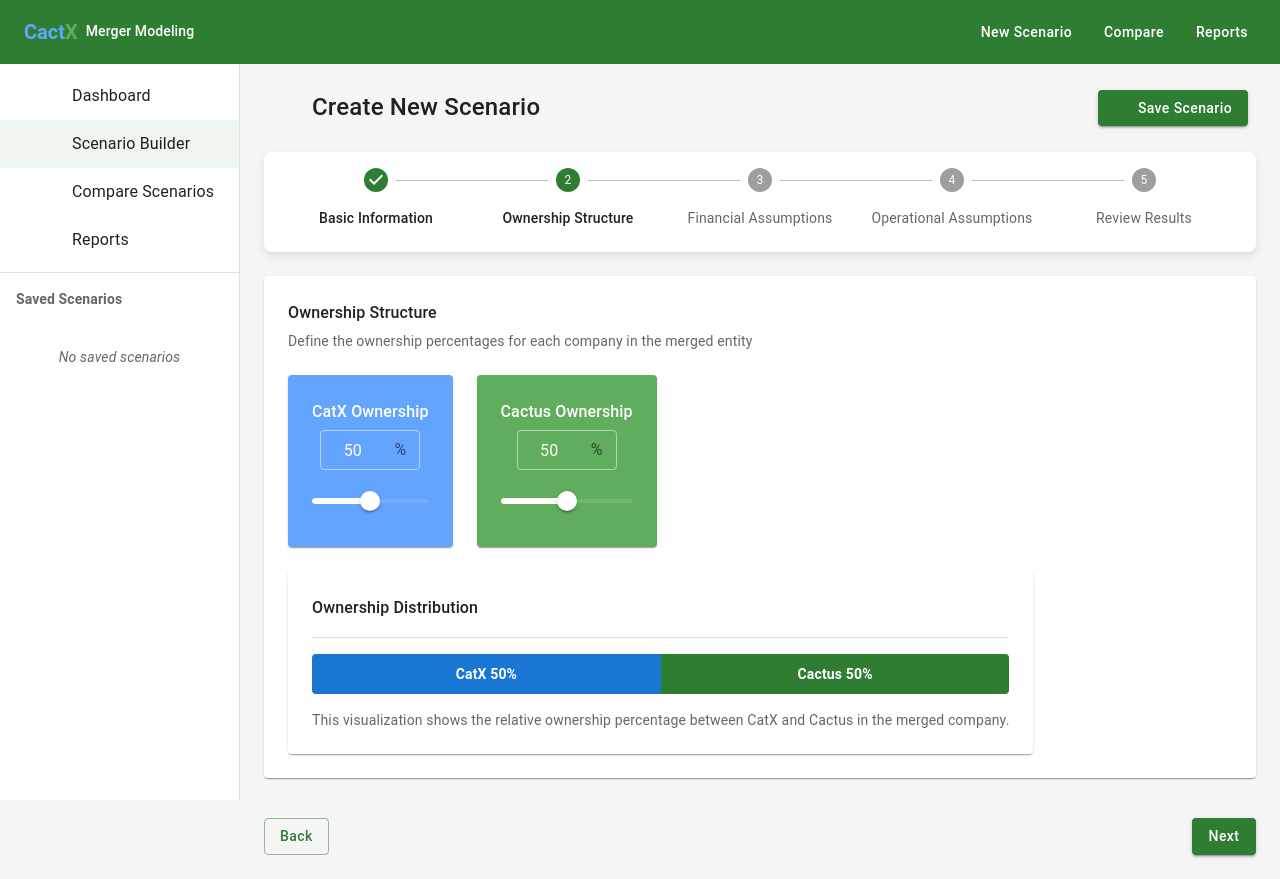
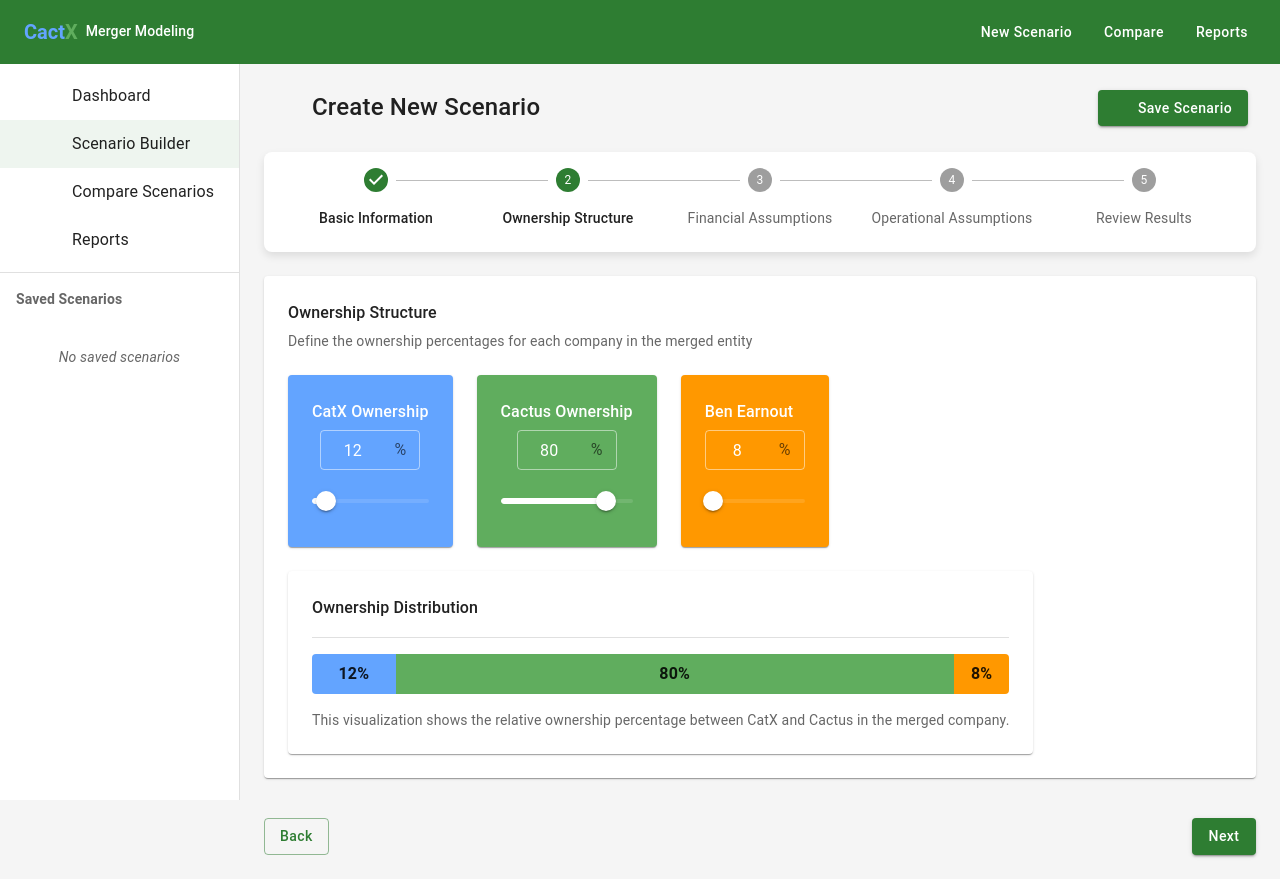
Before and after one commit to cactus-bm/cactx, a React (Create React App) app in the folder cactx/: page /scenarios in a window 1280 px wide. Both pictures are taken after a click on the button "Next". Built offline with nearby package versions, Linux system fonts and the light colour scheme; some icons are missing.

Commit message:
Add Ben earnout and implement proportional ownership adjustment logic

```diff
--- a/cactx/src/components/scenarios/ScenarioBuilder.js
+++ b/cactx/src/components/scenarios/ScenarioBuilder.js
@@ -67,8 +67,9 @@
     },
     createdAt: new Date().toISOString(),
     ownership: {
-      catx: 50,
-      cactus: 50
+      catx: 12,
+      cactus: 80,
+      ben: 8
     },
     financialAssumptions: {
       costSynergies: 10,
--- a/cactx/src/components/scenarios/steps/OwnershipStructure.js
+++ b/cactx/src/components/scenarios/steps/OwnershipStructure.js
@@ -11,29 +11,87 @@
 } from '@mui/material';
 
 const OwnershipStructure = ({ data, onChange }) => {
+  // Ensure the initial values are within bounds
+  const { catx = 0, cactus = 0, ben = 0 } = data;
+
+  // Handler for adjusting all three values to ensure they sum to 100%
+  const adjustValues = (field, newValue) => {
+    // Get current values
+    const current = { ...data };
+
+    // Update the changed field
+    current[field] = newValue;
+
+    // Calculate how much we need to adjust the other fields
+    const total = Object.values(current).reduce((sum, val) => sum + val, 0);
+    const excess = total - 100;
+
+    if (excess !== 0) {
+      // Find the other two fields
+      const otherFields = Object.keys(current).filter(key => key !== field);
+
+      // Calculate proportions of the other fields
+      const otherTotal = otherFields.reduce((sum, key) => sum + current[key], 0);
+
+      if (otherTotal > 0) {
+        // Adjust the other fields proportionally
+        otherFields.forEach(key => {
+          const proportion = current[key] / otherTotal;
+          current[key] = Math.max(0, current[key] - excess * proportion);
+          // Round to integers
+          current[key] = Math.round(current[key]);
+        });
+
+        // Final adjustment to ensure sum is exactly 100
+        const finalTotal = Object.values(current).reduce((sum, val) => sum + val, 0);
+        if (finalTotal !== 100) {
+          // Add/subtract the difference from the largest other field
+          const largestField = otherFields.reduce((a, b) => current[a] > current[b] ? a : b);
+          current[largestField] += (100 - finalTotal);
+        }
+      } else {
+        // If other fields are already 0, adjust the current field
+        current[field] = 100;
+      }
+    }
+
+    // Update all fields in the state
+    Object.keys(current).forEach(key => {
+      onChange(key, current[key]);
+    });
+  };
+
+  // Change handlers for each owner
   const handleCatXChange = (event, newValue) => {
-    onChange('catx', newValue);
-    onChange('cactus', 100 - newValue);
+    adjustValues('catx', newValue);
   };
 
   const handleCactusChange = (event, newValue) => {
-    onChange('cactus', newValue);
-    onChange('catx', 100 - newValue);
+    adjustValues('cactus', newValue);
+  };
+
+  const handleBenChange = (event, newValue) => {
+    adjustValues('ben', newValue);
   };
 
   const handleCatXInputChange = (event) => {
     const value = Math.min(100, Math.max(0, Number(event.target.value)));
     if (!isNaN(value)) {
-      onChange('catx', value);
-      onChange('cactus', 100 - value);
+      adjustValues('catx', value);
     }
   };
 
   const handleCactusInputChange = (event) => {
     const value = Math.min(100, Math.max(0, Number(event.target.value)));
     if (!isNaN(value)) {
-      onChange('cactus', value);
-      onChange('catx', 100 - value);
+      adjustValues('cactus', value);
+    }
+  };
+
+  const handleBenInputChange = (event) => {
+    const value = Math.min(100, Math.max(0, Number(event.target.value)));
+    if (!isNaN(value)) {
+      adjustValues('ben', value);
     }
   };
 
@@ -47,7 +105,7 @@
       </Typography>
 
       <Grid container spacing={3}>
-        <Grid item xs={12} md={6}>
+        <Grid item xs={12} md={4}>
           <Paper sx={{ p: 3, bgcolor: 'secondary.light', color: 'white' }}>
             <Typography variant="h6" gutterBottom>
               CatX Ownership
@@ -99,7 +157,7 @@
           </Paper>
         </Grid>
 
-        <Grid item xs={12} md={6}>
+        <Grid item xs={12} md={4}>
           <Paper sx={{ p: 3, bgcolor: 'primary.light', color: 'white' }}>
             <Typography variant="h6" gutterBottom>
               Cactus Ownership
@@ -151,6 +209,58 @@
           </Paper>
         </Grid>
 
+        <Grid item xs={12} md={4}>
+          <Paper sx={{ p: 3, bgcolor: 'warning.light', color: 'white' }}>
+            <Typography variant="h6" gutterBottom>
+              Ben Earnout
+            </Typography>
+            <Box sx={{ display: 'flex', alignItems: 'center', justifyContent: 'center', mb: 2 }}>
+              <TextField
+                value={data.ben}
+                onChange={handleBenInputChange}
+                variant="outlined"
+                size="small"
+                sx={{
+                  width: '100px',
+                  input: { color: 'white', textAlign: 'center' },
+                  '& .MuiOutlinedInput-root': {
+                    '& fieldset': { borderColor: 'rgba(255, 255, 255, 0.5)' },
+                    '&:hover fieldset': { borderColor: 'white' },
+                    '&.Mui-focused fieldset': { borderColor: 'white' },
+                  }
+                }}
+                InputProps={{
+                  endAdornment: <InputAdornment position="end" sx={{ color: 'white' }}>%</InputAdornment>,
+                }}
+                inputProps={{
+                  min: 0,
+                  max: 100,
+                  type: 'number',
+                  'aria-labelledby': 'ben-ownership-input',
+                }}
+              />
+            </Box>
+            <Slider
+              value={data.ben}
+              onChange={handleBenChange}
+              aria-labelledby="ben-ownership-slider"
+              valueLabelDisplay="auto"
+              step={1}
+              min={0}
+              max={100}
+              sx={{
+                color: 'white',
+                '& .MuiSlider-thumb': {
+                  backgroundColor: 'white',
+                },
+                '& .MuiSlider-rail': {
+                  backgroundColor: 'rgba(255, 255, 255, 0.3)',
+                }
+              }}
+            />
+          </Paper>
+        </Grid>
+
         <Grid item xs={12}>
           <Paper sx={{ p: 3 }}>
             <Typography variant="h6" gutterBottom>
@@ -166,37 +276,39 @@
             }}>
               <Box
                 sx={{
+                  backgroundColor: 'secondary.light',
                   width: `${data.catx}%`,
-                  bgcolor: 'secondary.main',
                   display: 'flex',
                   alignItems: 'center',
                   justifyContent: 'center',
-                  color: 'white',
-                  transition: 'width 0.3s ease'
-                }}
-              >
-                {data.catx > 10 && (
-                  <Typography variant="body2" fontWeight="bold">
-                    CatX {data.catx}%
-                  </Typography>
-                )}
+                  fontWeight: 'bold',
+                  minWidth: data.catx > 0 ? '40px' : '0px'
+                }}>
+                {data.catx}%
               </Box>
               <Box
                 sx={{
+                  backgroundColor: 'primary.light',
                   width: `${data.cactus}%`,
-                  bgcolor: 'primary.main',
                   display: 'flex',
                   alignItems: 'center',
                   justifyContent: 'center',
-                  color: 'white',
-                  transition: 'width 0.3s ease'
-                }}
-              >
-                {data.cactus > 10 && (
-                  <Typography variant="body2" fontWeight="bold">
-                    Cactus {data.cactus}%
-                  </Typography>
-                )}
+                  fontWeight: 'bold',
+                  minWidth: data.cactus > 0 ? '40px' : '0px'
+                }}>
+                {data.cactus}%
+              </Box>
+              <Box
+                sx={{
+                  backgroundColor: 'warning.light',
+                  width: `${data.ben}%`,
+                  display: 'flex',
+                  alignItems: 'center',
+                  justifyContent: 'center',
+                  fontWeight: 'bold',
+                  minWidth: data.ben > 0 ? '40px' : '0px'
+                }}>
+                {data.ben}%
               </Box>
             </Box>
 
```
